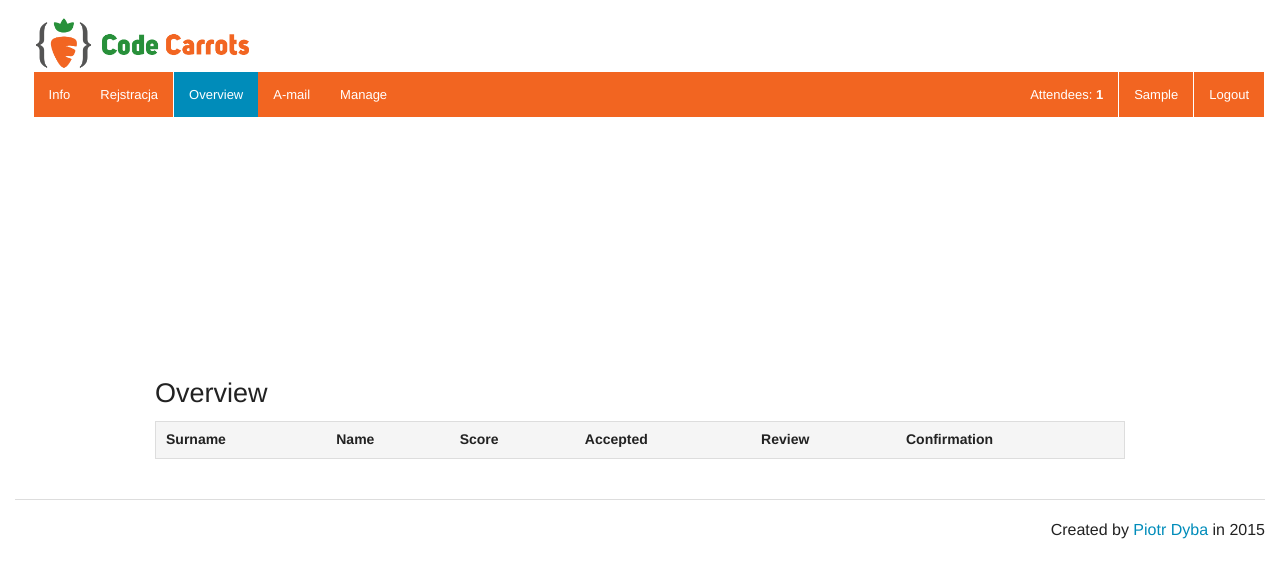
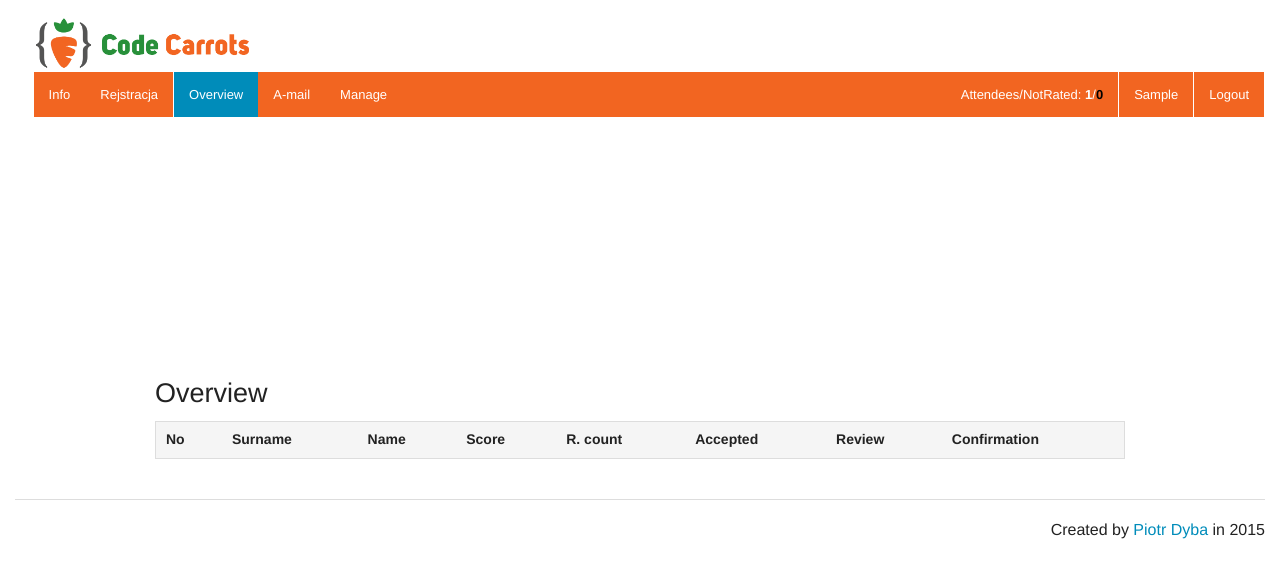
Before and after one commit to pdyba/code_carrots_registration, a Flask app: page /overview/notrated in a window 1280 px wide. Shown: the top 578 px of the page. Run offline with Flask 2, Linux system fonts and the light colour scheme; a user stored in the database is signed in; tables that the repository leaves empty hold one stand-in row (values such as "Sample post"); lists and menus that the app fills with data are empty.

Commit message:
ux improvements

```diff
--- a/templates/_base.html
+++ b/templates/_base.html
@@ -54,12 +54,12 @@
 
                            <li class="right divider"></li>
                     <li class="right"><a>
-                            Attendees: <b id="aten_count"></b></a>
+                            Attendees/NotRated: <b id="aten_count"></b>/<b id="aten_count_not" style="color: black;"></b></a>
                         </li>
                         <script>
                             $.getJSON('{{ url_for('statistics') }}', function (data) {
-                                console.log(data);
-                                $('#aten_count').text(data['count']);
+                                $('#aten_count').text(data['all']);
+                                $('#aten_count_not').text(data['notrated']);
                             });
                         </script>
 
--- a/templates/overview.html
+++ b/templates/overview.html
@@ -45,20 +45,25 @@
         <table style="width: 100%;">
             <thead>
             <tr>
+                <th>No</th>
                 <th>Surname</th>
                 <th>Name</th>
                 <th>Score</th>
+                <th>R. count</th>
                 <th>Accepted</th>
                 <th>Review</th>
                 <th>Confirmation</th>
             </tr>
             </thead>
             <tbody>
+            {%  set no = 0  %}
             {% for attendee in attendees %}
-                <tr>
+                <tr {% if no == 50 %}style="background-color: #007095"{% endif %}>
+                    <td>{{ no }}{% set no =  no + 1 %}</td>
                     <td>{{ attendee.surname }}</td>
                     <td>{{ attendee.name }}</td>
                     <td>{{ "{0:0.2f}".format(attendee.score) }}</td>
+                    <td><c style="color: {% if attendee.reviewed_by == 0 %}red{% elif attendee.reviewed_by == 1  %}orange{% else %}green{% endif %};">{{ attendee.reviewed_by }}</c></td>
                     <td>{{ attendee.accepted }}</td>
                     <td>
                         <a href="{{ url_for('review', uid=attendee.id) }}">Review</a>
--- a/views.py
+++ b/views.py
@@ -155,6 +155,10 @@ def overview(user_filter=None):
     else:
         attendees = Attendee.query.all()
         current_page_id = 'overview_all'
+    for attendee in attendees:
+        attendee.reviewed_by = len(json.loads(
+            attendee.reviewed_by if attendee.reviewed_by else "{}"
+        ))
     count = len(attendees)
     return render_template(
         'overview.html',
@@ -377,6 +381,7 @@ def manage():
 @login_required
 def statistics():
     data = {
-        'count': Attendee.query.count(),
+        'all': Attendee.query.count(),
+        'notrated': Attendee.query.filter(Attendee.score == 0).count()
     }
     return json.dumps(data)
```
